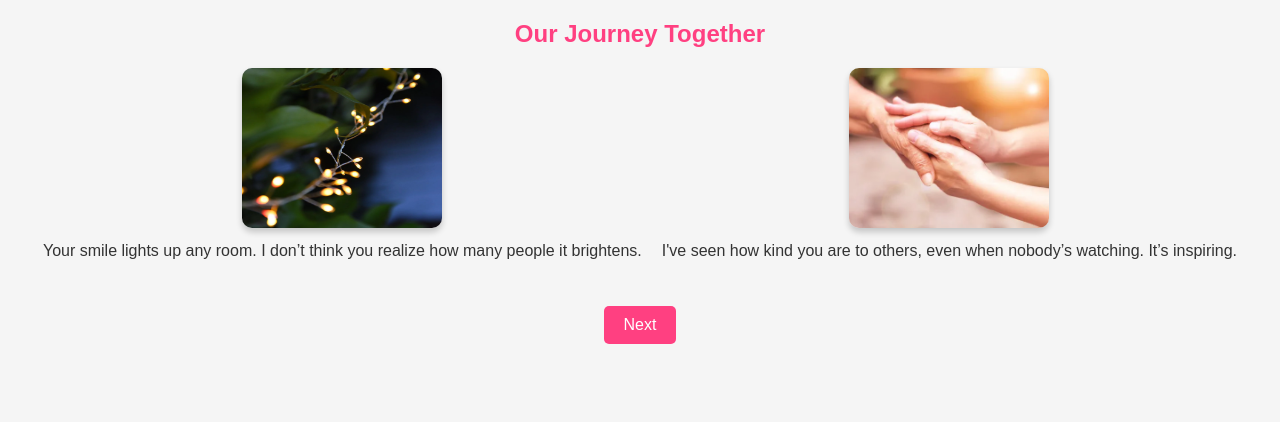
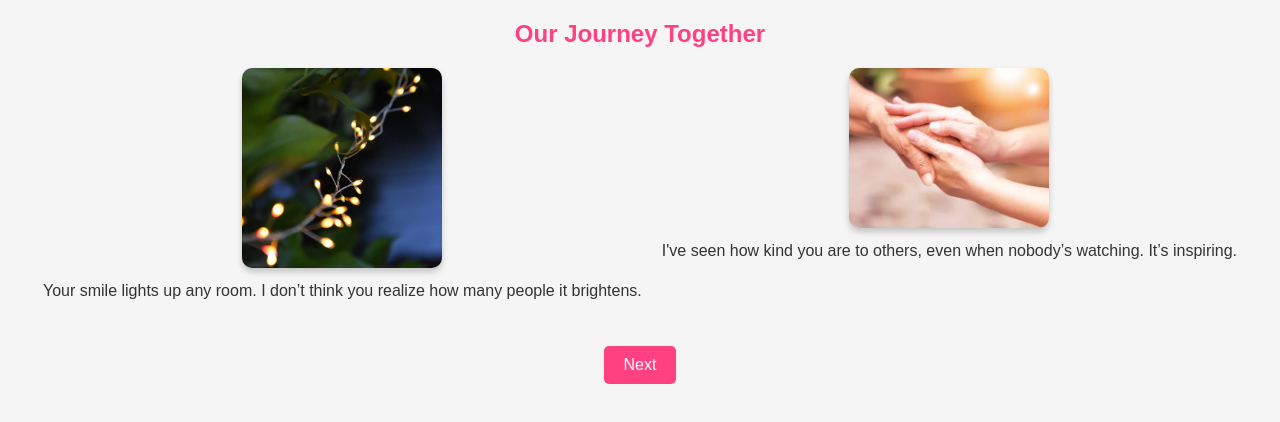
Before and after one commit to abhishekj665/Web-Development, a plain HTML site: page index.html in a window 1280 px wide. Both pictures are taken after a click on the button "Start". Drawn offline with Linux system fonts and the light colour scheme.

Commit message:
Update index.html

```diff
--- a/index.html
+++ b/index.html
@@ -20,7 +20,7 @@
     <h2>Our Journey Together</h2>
     <div class="gallery">
       <div class="memory-item">
-        <img height="160" width="200" src="collegep.webp" alt="Memory 1">
+        <img  src="collegep.webp" alt="Memory 1">
         <p>Your smile lights up any room. I don’t think you realize how many people it brightens.</p>
       </div>
       <div class="memory-item">
```
